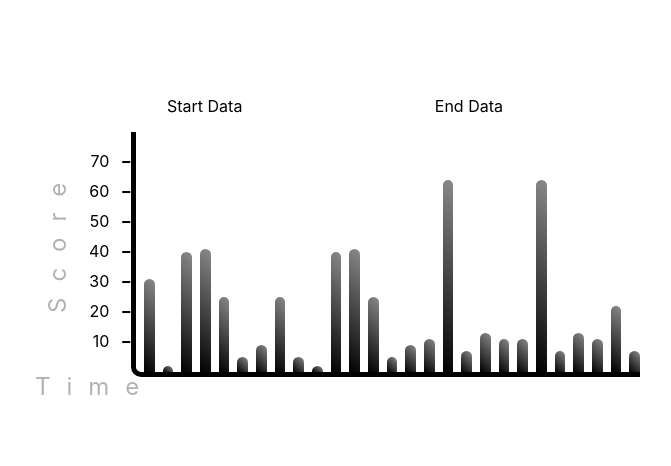
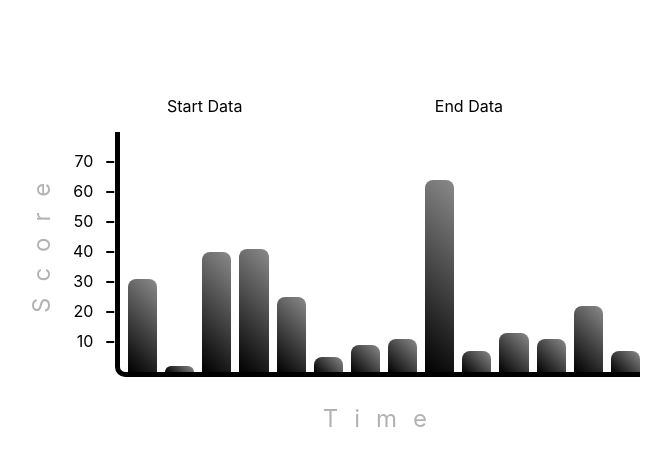
Before and after one commit to samyiskarous/react-responsive-native-chart, a React (Create React App) app: page / in a window 1280 px wide. Shown: the top 466 px of the page, without its empty margins (305-976 px from the left). Built offline with nearby package versions, Linux system fonts and the light colour scheme.

Commit message:
feat: Square and rectangle shapes working properly alongside the minmax values

```diff
--- a/src/components/charts-containers/ReviewsScoreToTime.js
+++ b/src/components/charts-containers/ReviewsScoreToTime.js
@@ -47,58 +47,6 @@ const ReviewsScoreToTime = () => {
                     {
                         x: 'Jan',
                         y: 9
-                    },
-                    {
-                        x: 'Jan',
-                        y: 25
-                    },
-                    {
-                        x: 'Dec',
-                        y: 5
-                    },
-                    {
-                        x: 'Nov',
-                        y: 2
-                    },
-                    {
-                        x: 'Jan',
-                        y: 40
-                    },
-                    {
-                        x: 'Jan',
-                        y: 41
-                    },
-                    {
-                        x: 'Jan',
-                        y: 25
-                    },
-                    {
-                        x: 'Dec',
-                        y: 5
-                    },
-                    {
-                        x: 'Jan',
-                        y: 9
-                    },
-                    {
-                        x: 'Jan',
-                        y: 11
-                    },
-                    {
-                        x: 'Jan',
-                        y: 64
-                    },
-                    {
-                        x: 'Jan',
-                        y: 7
-                    },
-                    {
-                        x: 'Oct',
-                        y: 13
-                    },
-                    {
-                        x: 'Jan',
-                        y: 11
                     },
                     {
                         x: 'Jan',
--- a/src/components/reusable/charts/BarChart/XAxis.js
+++ b/src/components/reusable/charts/BarChart/XAxis.js
@@ -17,14 +17,21 @@ const XAxis = (props) => {
 
 const XAxisContainer = styled.div({
     gridArea: 'XAxis',
-    display: 'contents'
+
+    display: 'flex',
+    position: 'relative'
 });
 
 const AxisLabel = styled.span({
     opacity: 0.6,
     letterSpacing: '1rem',
     color: 'gray',
-    fontSize: '24px'
+    fontSize: '24px',
+
+    position: 'absolute',
+
+    top: '-2rem',
+    right: '12rem',
 });
 
 export default XAxis;
--- a/src/components/reusable/charts/BarChart/index.js
+++ b/src/components/reusable/charts/BarChart/index.js
@@ -19,11 +19,11 @@ const BarChart = (props) => {
         })).isRequired,
         showYAxisValues: PropTypes.bool,
         size: PropTypes.number,
-        shape: PropTypes.string
+        square: PropTypes.bool
     }
 
-    const {labels, rawBarsData, size, shape = 'rectangle', showYAxisValues = false} = props;
-    let chartWidth = shape === 'rectangle' ? `${((size * 2)/16)}` : `${size/16}`;
+    const {labels, rawBarsData, size, square = false, showYAxisValues = false} = props;
+    let chartWidth = square === false ? `${((size * 2)/16)}` : `${size/16}`;
     let chartHeight = `${size/16}`;
 
 
@@ -41,8 +41,10 @@ const BarChart = (props) => {
             <BarChartGridContainer
                 width={chartWidth}
                 gridSections={{
-                    columns: `6rem ${chartWidth-6}rem`,
-                    rows: `fit-content(${chartHeight - 2}rem) 2rem`
+                    // This minus and plus things are to keep the dimensions as specified
+                    // in the props, if specified 500, then 500 - then 4 or 5 rems
+                    columns: `5rem minmax(${chartWidth-5}rem, auto)`,
+                    rows: `minmax(${chartHeight - 4}rem, auto) 4rem`
                 }}
             >
                 <YAxis label={labels.y} axisValues={yAxisValues}/>
```
